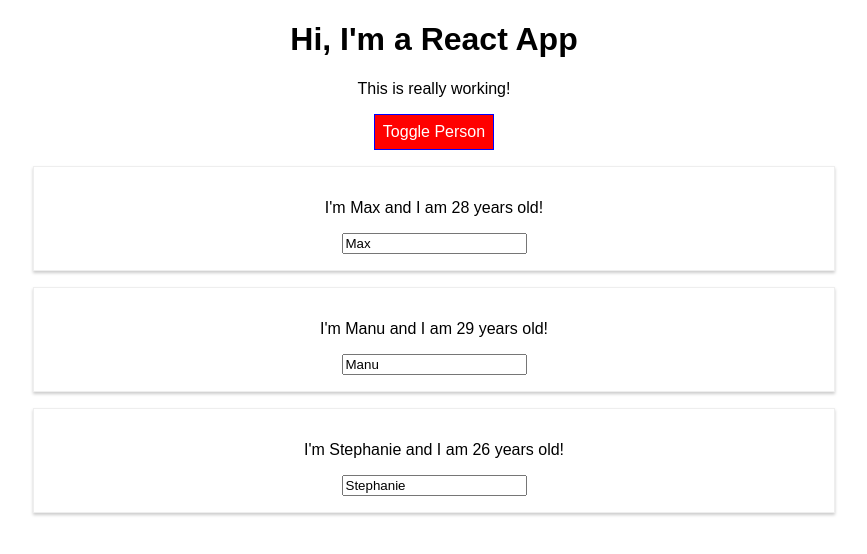
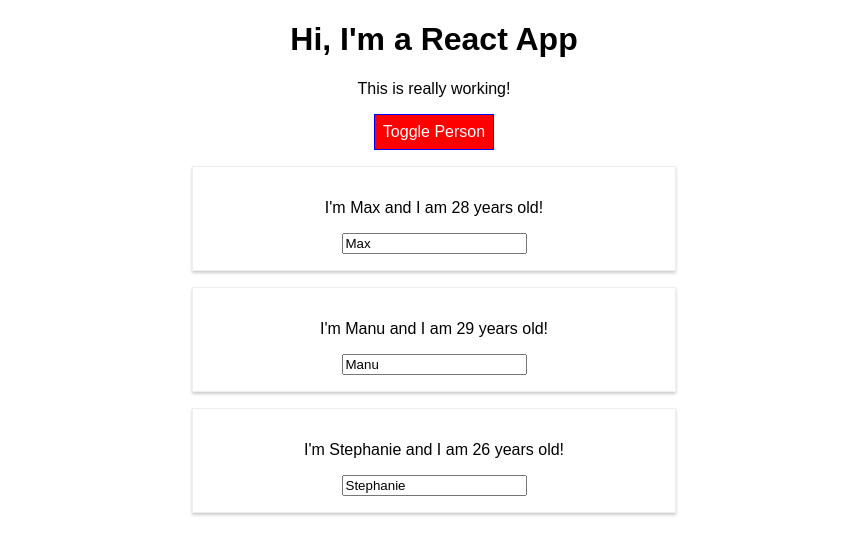
Before and after one commit to JamesDansie/Udemy-React, a React (Create React App) app: page / in a window 1280 px wide. Shown: the top 554 px of the page, without its empty margins (206-1073 px from the left). Built offline with nearby package versions, Linux system fonts and the light colour scheme.

Commit message:
added media queries to css using radium

```diff
--- a/package.json
+++ b/package.json
@@ -3,6 +3,7 @@
   "version": "0.1.0",
   "private": true,
   "dependencies": {
+    "radium": "^0.26.0",
     "react": "^16.13.1",
     "react-dom": "^16.13.1",
     "react-scripts": "1.1.5"
--- a/src/App.css
+++ b/src/App.css
@@ -1,3 +1,11 @@
 .App {
   text-align: center;
 }
+
+.red {
+  color: red;
+}
+
+.bold {
+  font-weight: bold;
+}
--- a/src/App.js
+++ b/src/App.js
@@ -1,6 +1,7 @@
 import React, { Component } from 'react';
 import './App.css';
 import Person from './Person/Person';
+import Radium, {StyleRoot} from 'radium';
 
 class App extends Component {
   state = {
@@ -53,7 +54,11 @@
       font: 'inherit',
       border: '1px solid blue',
       padding: '8px',
-      cursor: 'pointer'
+      cursor: 'pointer',
+      ':hover': {
+        backgroundColor: 'lightgreen',
+        color: 'black'
+      }
     };
 
     let persons = null;
@@ -73,21 +78,35 @@
       );
 
       style.backgroundColor = 'red';
+      style[':hover'] = {
+        backgroundColor: 'salmon',
+        color: 'black'
+      }
+    }
+
+    let classes = [];
+    if(this.state.persons.length <= 2){
+      classes.push('red');
+    }
+    if(this.state.persons.length <= 1){
+      classes.push('bold');
     }
 
     return (
+      <StyleRoot>
         <div className="App">
           <h1>Hi, I'm a React App</h1>
-        <p>This is really working!</p>
+          <p className={classes.join(' ')}>This is really working!</p>
           <button
             style={style}
             onClick={this.togglePersonHandler}>Toggle Person
           </button>
           {persons}
         </div>
+      </StyleRoot>
     );
     // return React.createElement('div', {className: 'App'}, React.createElement('h1', null, 'Does this work now?'));
   }
 }
 
-export default App;
+export default Radium(App);
--- a/src/Person/Person.js
+++ b/src/Person/Person.js
@@ -1,14 +1,20 @@
 import React from 'react';
 import './Person.css';
+import Radium from 'radium';
 
 const person = (props) => {
+    const style = {
+        '@media (min-width: 500px)' : {
+            width: '450px'
+        }
+    };
     return (
-    <div className="Person">
-        <p onClick={props.click}>I'm {props.name} and I am {props.age} years old!</p>
-        <p>{props.children}</p>
-        <input type="text" onChange={props.changed} value={props.name}/>
-    </div>
+        <div className="Person" style={style}>
+            <p onClick={props.click}>I'm {props.name} and I am {props.age} years old!</p>
+            <p>{props.children}</p>
+            <input type="text" onChange={props.changed} value={props.name}/>
+        </div>
     )
 };
 
-export default person;
+export default Radium(person);
```
Also changed, not shown: 1 other file (tests, documents, lock files or other folders). Lines whose indentation alone changed are shown as unchanged.
